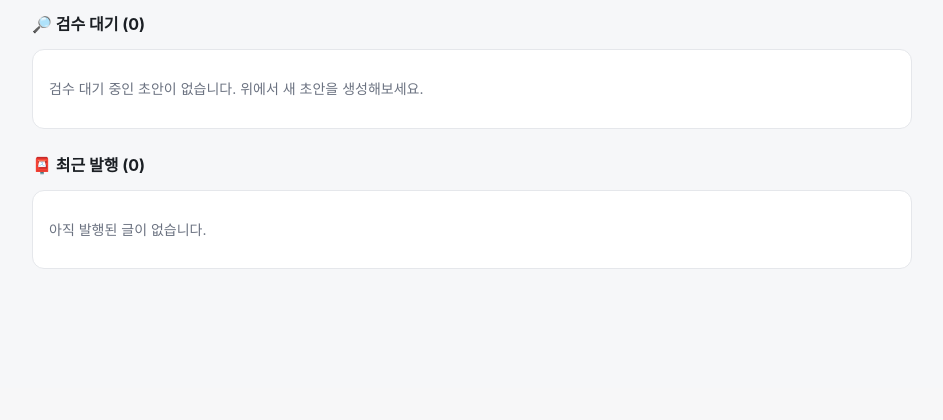
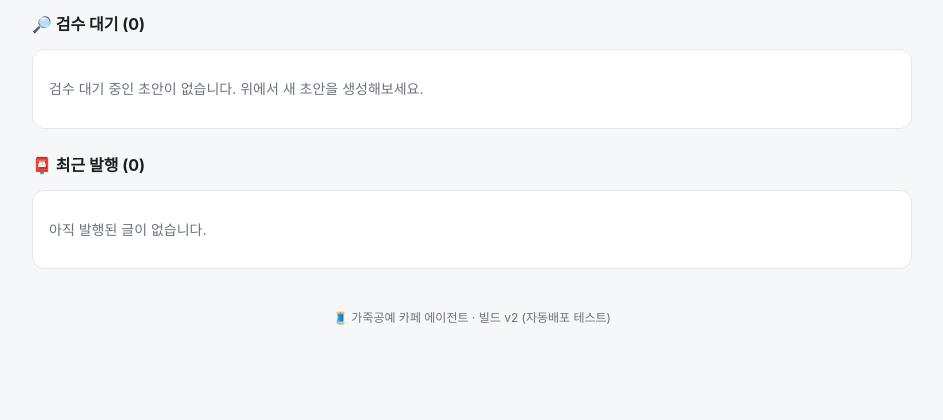
Before and after one commit to banedict84-star/ai-factory, a FastAPI app: page / in a window 1280 px wide. Shown: the part 412-832 px from the top of the page, without its empty margins (168-1111 px from the left). Before the commit the page ends 681 px from the top, so only its background shows below. Run offline with FastAPI, Linux system fonts and the light colour scheme.

Commit message:
자동배포 테스트용 하단 버전 표시(v2) 추가
Co-Authored-By: Claude Opus 4.8 <noreply@anthropic.com>
Claude-Session: https://claude.ai/code/session_01GrGqLP8PxRwe1oByB52DCn

```diff
--- a/src/cafe/templates/base.html
+++ b/src/cafe/templates/base.html
@@ -87,6 +87,8 @@
       없어 초안 생성이 안 됩니다. 환경변수에 키를 넣어주세요.</div>
     {% endif %}
     {% block body %}{% endblock %}
+    <p style="text-align:center;color:var(--muted);font-size:12px;margin-top:40px">
+      🧵 가죽공예 카페 에이전트 · 빌드 v2 (자동배포 테스트)</p>
   </main>
 </body>
 </html>
```
